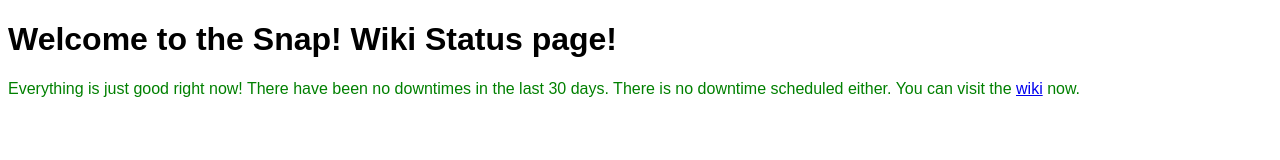
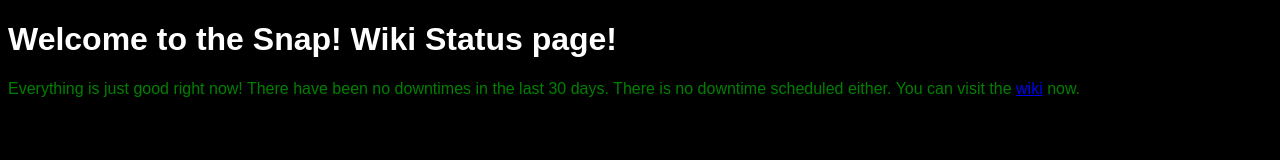
Before and after one commit to snapwiki/statuspage, a plain HTML site: page index.html in a window 1280 px wide. Drawn offline with Linux system fonts and the light colour scheme.

Commit message:
Update style sheet
I am developing this on Glitch since it automatically refreshes pages when they are updated.

```diff
--- a/stylesheet.css
+++ b/stylesheet.css
@@ -4,8 +4,9 @@
 
 h1 {
   font-weight: bold;
-  https://static.miraheze.org/snapwikiwiki/0/06/Snap_wiki_logo2.png
+  color: white;
 }
+
 h1::selection {
   color: red;
 }
@@ -19,5 +20,9 @@
 }
 
 body {
-  color: black;
+  background-color: black;
 }
+
+a::selection {
+  color: #1d3863;
+}
```
